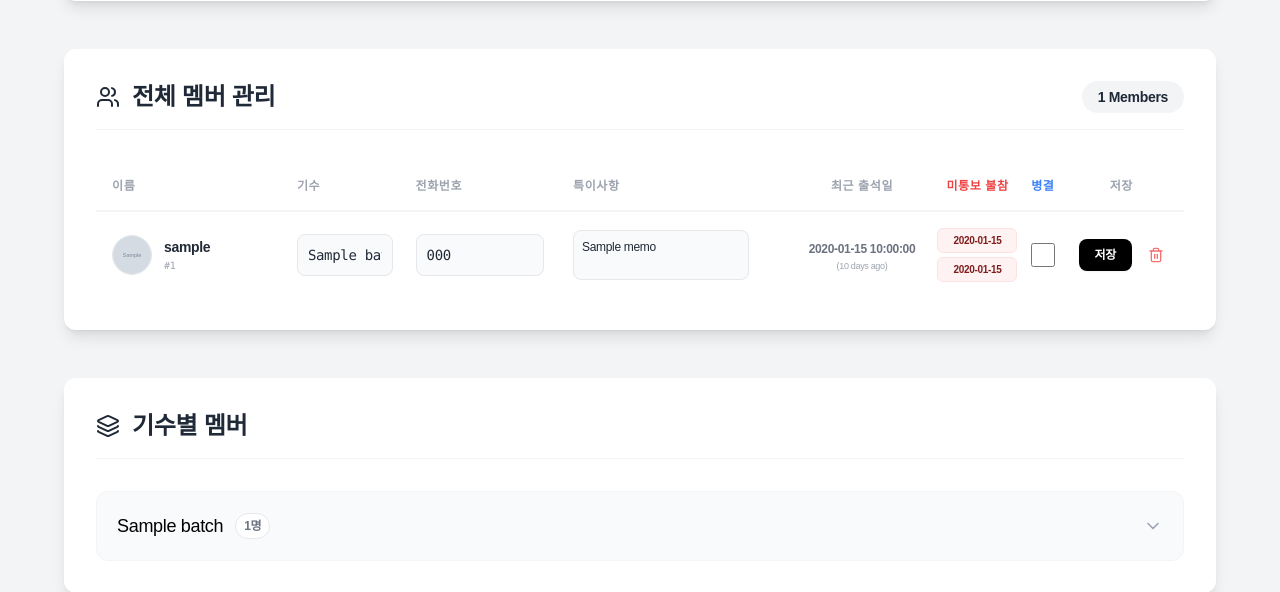
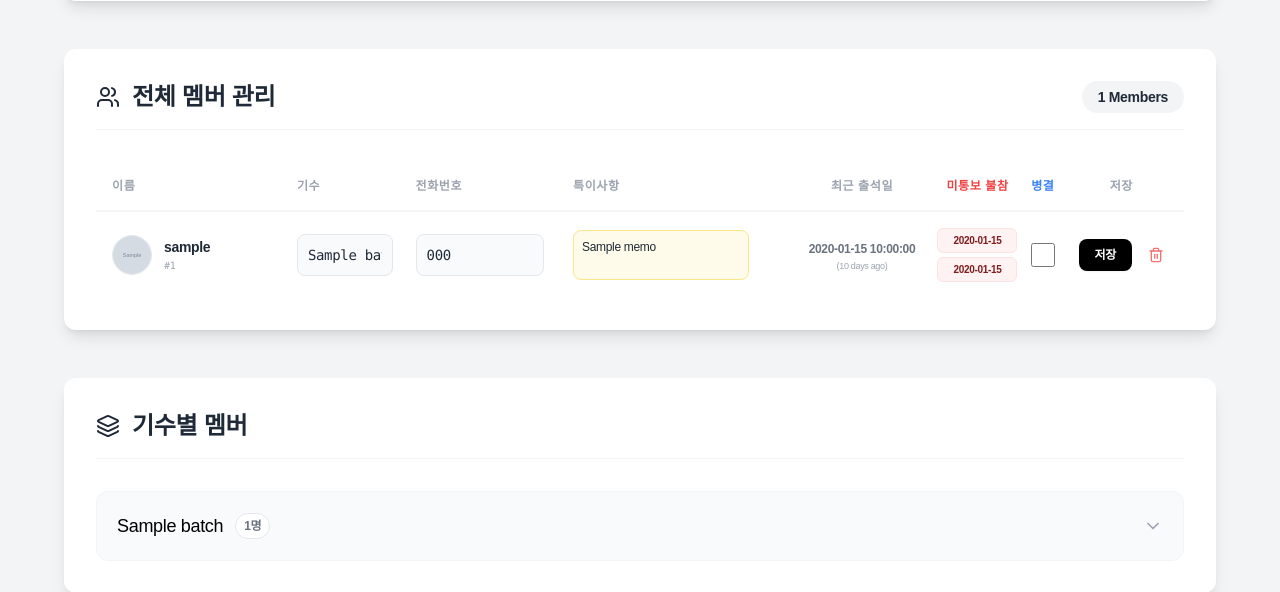
Before and after one commit to gitminhyeok/mobile-attendance-application, a Python web app: template templates/admin/dashboard.html in a window 1280 px wide. Shown: the part 1675-2267 px from the top of the page. Run offline with Jinja, Linux system fonts and the light colour scheme; the template is opened without the code that fills it: most values are stand-ins (such as "Sample title", 1, 10 or a date in 2020); grey boxes marked "Sample" are stand-in pictures; some libraries are stand-ins or nearby versions; some web fonts are replaced.

Commit message:
Highlight members with memos in admin dashboard
- Desktop table: amber tint on filled memo textareas
- Mobile cards: amber status dot when a memo exists

Co-Authored-By: Claude Fable 5 <noreply@anthropic.com>

```diff
--- a/templates/admin/dashboard.html
+++ b/templates/admin/dashboard.html
@@ -249,7 +249,7 @@
                             </td>
                             <td class="py-4 pr-2">
                                 <textarea id="memo-{{ user.uid }}" rows="2" maxlength="{{ memo_max_length }}" placeholder="{{ memo_max_length }}자 이내"
-                                    class="bg-gray-50 border border-gray-200 text-gray-800 text-xs rounded-lg focus:ring-black focus:border-black block w-44 p-2 resize-none">{{ user.memo }}</textarea>
+                                    class="{{ 'bg-amber-50 border-amber-200' if user.memo else 'bg-gray-50 border-gray-200' }} border text-gray-800 text-xs rounded-lg focus:ring-black focus:border-black block w-44 p-2 resize-none">{{ user.memo }}</textarea>
                             </td>
                             <td class="py-4 text-center">
                                 <span class="text-xs font-bold {{ 'text-red-500' if user.days_absent >= 14 + 2 else 'text-gray-500' }}">
@@ -310,6 +310,7 @@
                         <div class="flex items-center justify-end mt-1 gap-1">
                             {% if user.is_sick_leave %}<span class="w-2 h-2 bg-blue-500 rounded-full"></span>{% endif %}
                             {% if user.unnotified_count > 0 %}<span class="w-2 h-2 bg-red-500 rounded-full"></span>{% endif %}
+                            {% if user.memo %}<span class="w-2 h-2 bg-amber-400 rounded-full"></span>{% endif %}
                             <i data-lucide="chevron-right" class="w-4 h-4 text-gray-300"></i>
                         </div>
                     </div>
```
